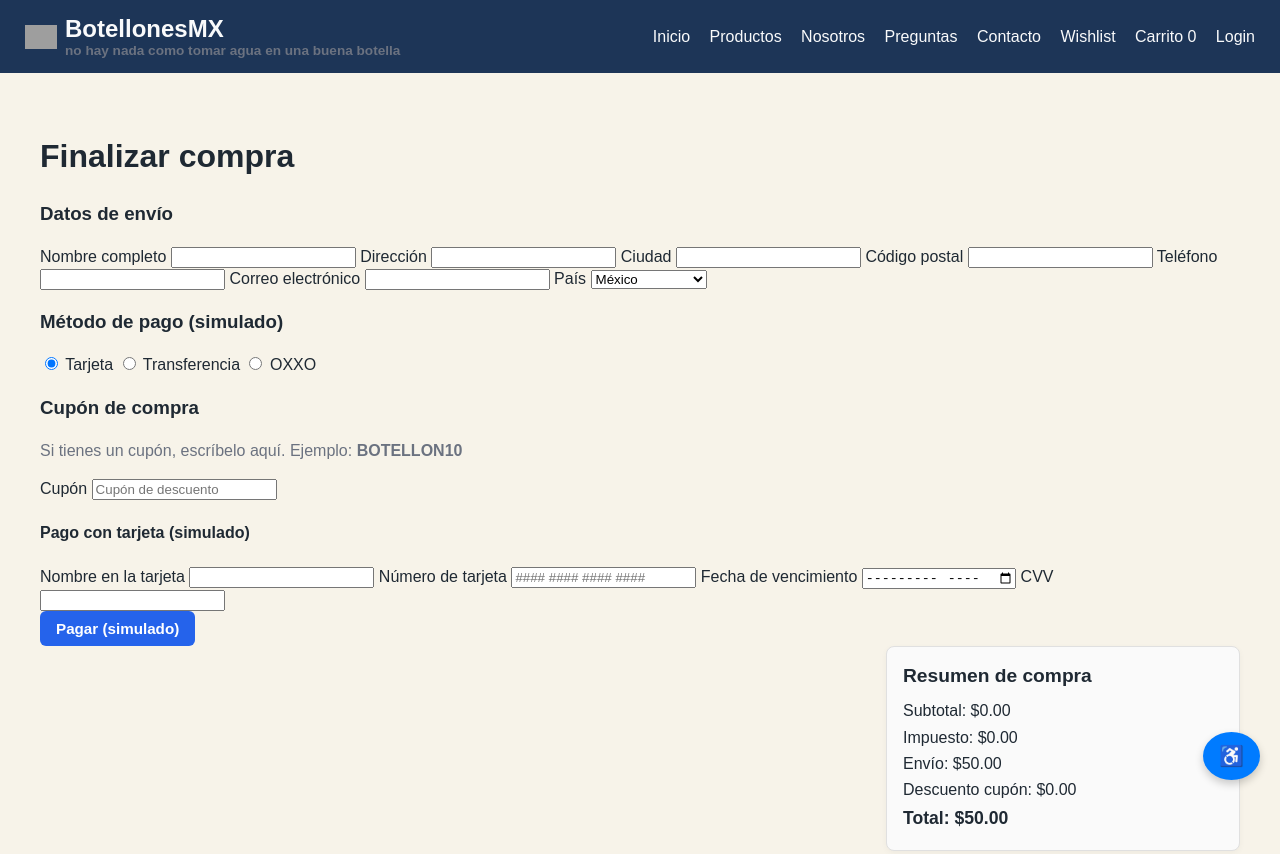
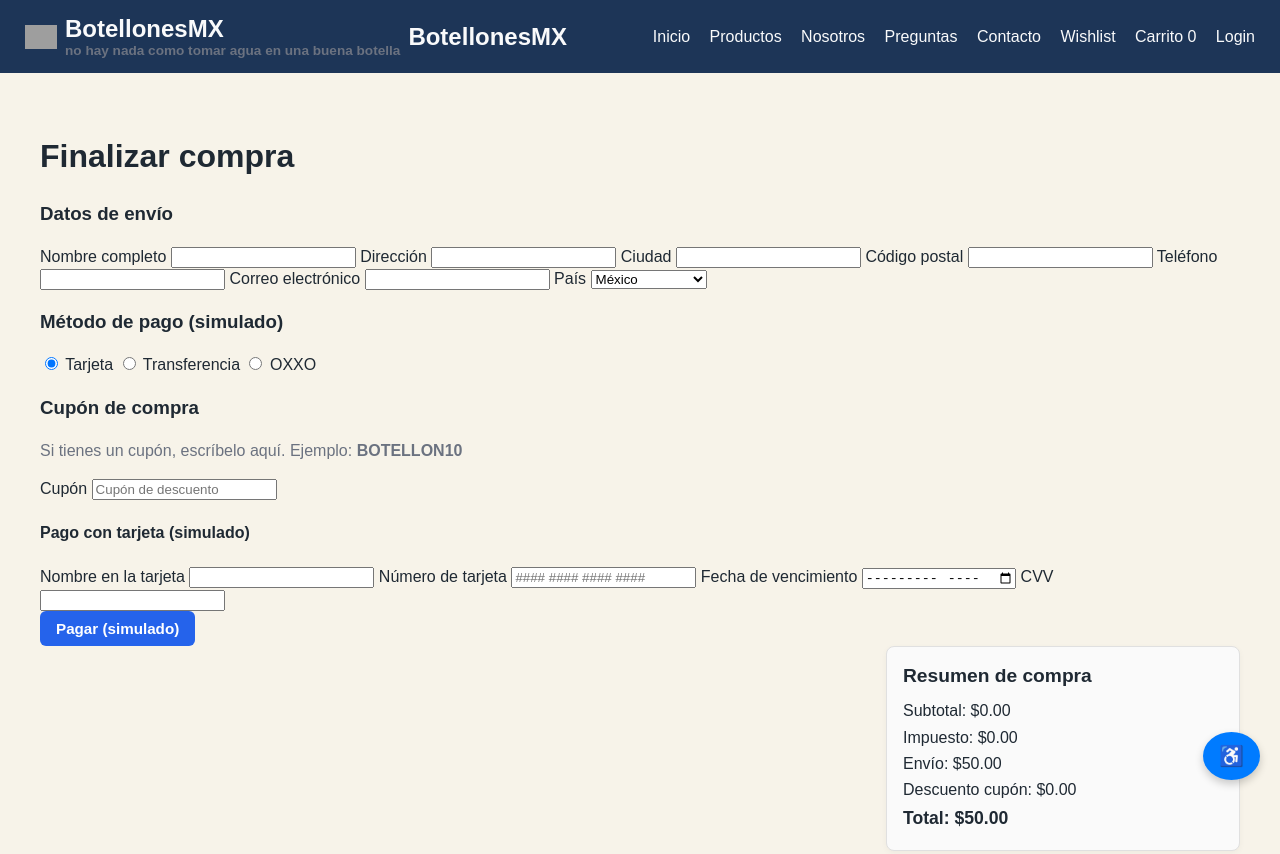
Before and after one commit to RodrigoGomezDeAlba/Proyecto-PSW, a plain HTML site: page frontend/checkout.html in a window 1280 px wide. Shown: the top 854 px of the page. Drawn offline with Linux system fonts and the light colour scheme; some packages are replaced by stand-ins of ours; no server answers; grey boxes are pictures that could not be loaded; a script that the page names is missing.

Commit message:
Merge branch 'main' of https://github.com/RodrigoGomezDeAlba/Proyecto-PSW into rama-Luis

```diff
--- a/frontend/checkout.html
+++ b/frontend/checkout.html
@@ -16,6 +16,7 @@
         <a href="index.html">BotellonesMX</a>
         <div class="lema-sitio">no hay nada como tomar agua en una buena botella</div>
       </div>
+      <a href="index.html">BotellonesMX</a>
     </div>
     <nav class="menu">
       <a href="index.html">Inicio</a>
```
Also changed, not shown: frontend/contacto.html (+1 -0 lines).
